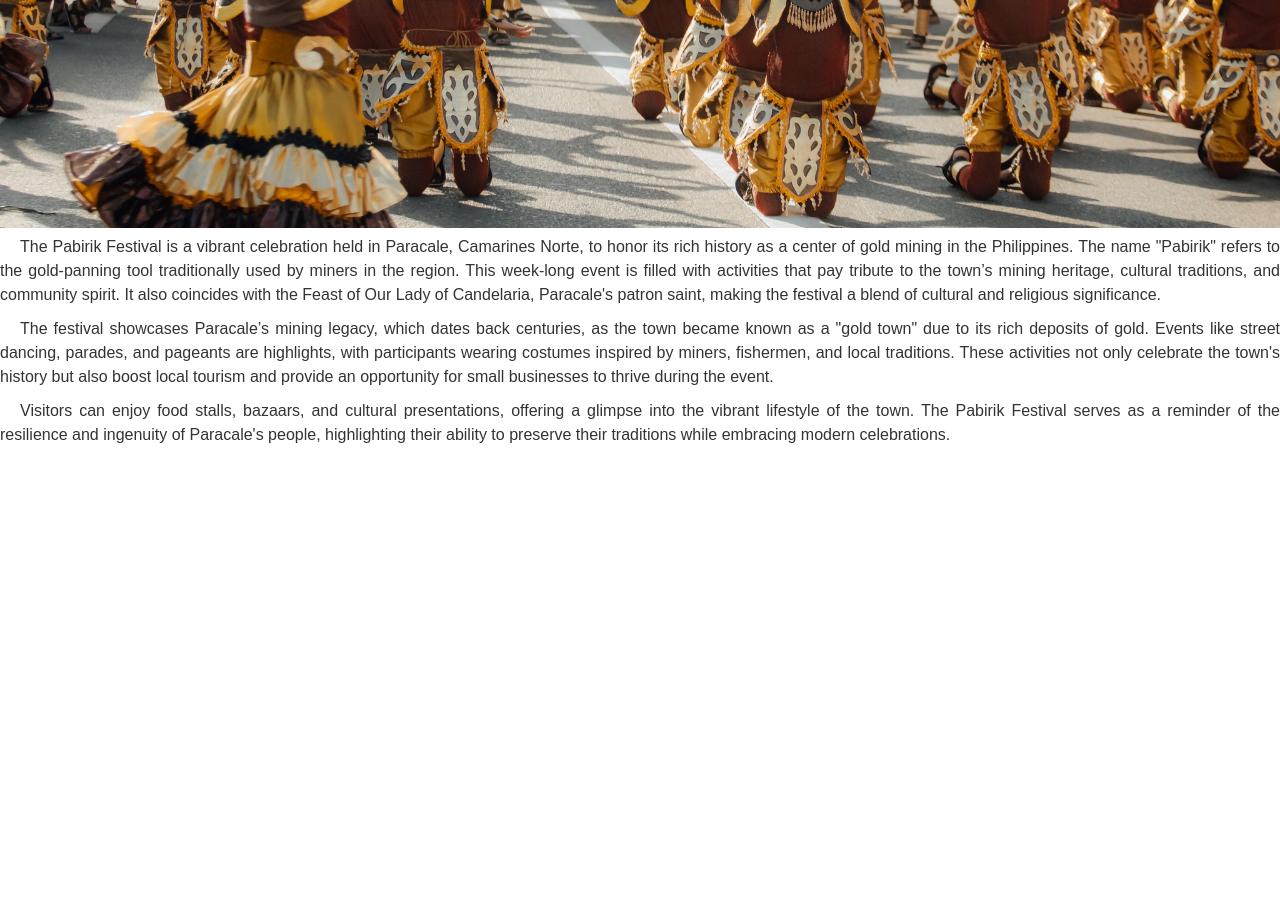
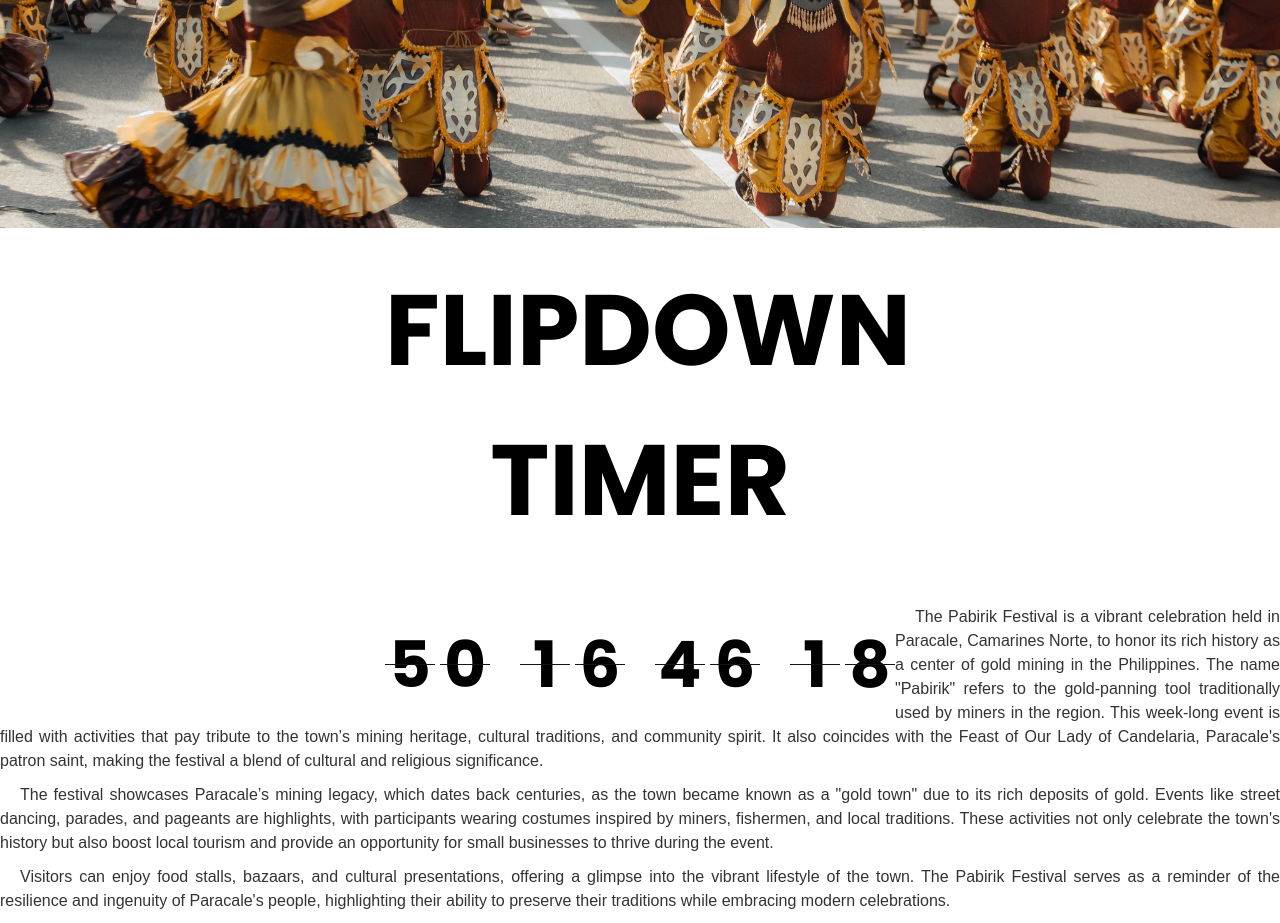
Before and after one commit to yuricynical/festival-calendar, a PHP site: page /main/pabirik.php in a window 1280 px wide. Shown: the part 718-1641 px from the top of the page. Before the commit the page ends 1161 px from the top, so only its background shows below. Run offline with PHP 8.4, Linux system fonts and the light colour scheme.

Commit message:
functional timer (incomplete)

```diff
--- a/main/pabirik.php
+++ b/main/pabirik.php
@@ -3,7 +3,9 @@
 <head>
     <meta charset="UTF-8">
     <meta name="viewport" content="width=device-width, initial-scale=1.0">
+    <link rel="stylesheet" href="../styles/flipdown.css">
     <link rel="stylesheet" href="../styles/details.css">
+    <script src="../scripts/flipdown.js"></script>
     <title>Pabirik Festival</title>
 </head>
 <body>
@@ -11,6 +13,12 @@
     <div class="content">
         <h1>Pabirik Festival</h1>
         <img src="../assets/images/Pabirik.jpg" alt="Pabirik Festival" style="max-width: 100%; height: auto;">
+
+        <div class="timer">
+            <h1>Flipdown Timer</h1>
+            <div id="flipdown" class="flipdown"></div>
+        </div>
+
         <p>
             The Pabirik Festival is a vibrant celebration held in Paracale, Camarines Norte, to honor its rich history as a center of gold mining in the Philippines.
             The name "Pabirik" refers to the gold-panning tool traditionally used by miners in the region. This week-long event is filled with activities that pay tribute to the town’s mining heritage, cultural traditions, and community spirit. It also coincides with the Feast of Our Lady of Candelaria, Paracale's patron saint, making the festival a blend of cultural and religious significance.
@@ -25,5 +33,16 @@
         </p>
 
     </div>
+
+    <script>
+        document.addEventListener('DOMContentLoaded', () => {
+            let timer_ = 1738454400
+            let flipdown = new FlipDown(timer_)
+                .start()
+                .ifEnded(() => {
+                    document.querySelector(".flipdown").innerHTML = `<h2>Timer is ended</h2>`;
+                })
+        })
+    </script>
 </body>
 </html>
--- a/styles/details.css
+++ b/styles/details.css
@@ -112,3 +112,53 @@ body {
     font-size: 15p ;
     color: #333;
 }
+.timer{
+  font-family: 'Poppins';
+  width: 550px;
+  height: 370px;
+  margin: auto;
+  padding: 20px;
+  box-sizing: border-box;
+}
+.timer .flipdown{
+  margin: auto;
+  text-align: center;
+}
+.timer h1{
+  text-align: center;
+  font-size: 100px;
+  text-transform: uppercase;
+  color: fff;
+  margin-bottom: 30px;
+}
+.timer .flipddown h2{
+  text-align: center;
+  font-size: 100px;
+  text-transform: uppercase;
+  color: fff;
+  margin-bottom: 30px;
+  justify-content: center;
+  align-items: center;
+  display: flex;
+}
+.flipdown.flipdown__theme-dark .rotor-group-heading:before {
+  color: #fff;
+}
+
+.rotor-group-heading {
+  margin-bottom: 10px;
+}
+
+.flipdown.flipdown__theme-dark .rotor-bottom, .flipdown.flipdown__theme-dark .rotor-leaf-rear {
+  color: #000;
+  background-color: #fff;
+}
+
+.flipdown.flipdown__theme-dark .rotor, .flipdown.flipdown__theme-dark .rotor-top, .flipdown.flipdown__theme-dark .rotor-leaf-front {
+  color: #000;
+  background-color: #fff;
+}
+
+.flipdown.flipdown__theme-dark .rotor-group:nth-child(n+2):nth-child(-n+3):before, .flipdown.flipdown__theme-dark .rotor-group:nth-child(n+2):nth-child(-n+3):after {
+  background-color: #fff;
+}
--- /dev/null
+++ b/styles/flipdown.css
@@ -0,0 +1,283 @@
+/* THEMES */
+
+/********** Theme: dark **********/
+/* Font styles */
+.flipdown.flipdown__theme-dark {
+    font-family: sans-serif;
+    font-weight: bold;
+  }
+  /* Rotor group headings */
+  .flipdown.flipdown__theme-dark .rotor-group-heading:before {
+    color: #000000;
+  }
+  /* Delimeters */
+  .flipdown.flipdown__theme-dark .rotor-group:nth-child(n+2):nth-child(-n+3):before,
+  .flipdown.flipdown__theme-dark .rotor-group:nth-child(n+2):nth-child(-n+3):after {
+    background-color: #151515;
+  }
+  /* Rotor tops */
+  .flipdown.flipdown__theme-dark .rotor,
+  .flipdown.flipdown__theme-dark .rotor-top,
+  .flipdown.flipdown__theme-dark .rotor-leaf-front {
+    color: #FFFFFF;
+    background-color: #151515;
+  }
+  /* Rotor bottoms */
+  .flipdown.flipdown__theme-dark .rotor-bottom,
+  .flipdown.flipdown__theme-dark .rotor-leaf-rear {
+    color: #EFEFEF;
+    background-color: #202020;
+  }
+  /* Hinge */
+  .flipdown.flipdown__theme-dark .rotor:after {
+    border-top: solid 1px #151515;
+  }
+
+  /********** Theme: light **********/
+  /* Font styles */
+  .flipdown.flipdown__theme-light {
+    font-family: sans-serif;
+    font-weight: bold;
+  }
+  /* Rotor group headings */
+  .flipdown.flipdown__theme-light .rotor-group-heading:before {
+    color: #EEEEEE;
+  }
+  /* Delimeters */
+  .flipdown.flipdown__theme-light .rotor-group:nth-child(n+2):nth-child(-n+3):before,
+  .flipdown.flipdown__theme-light .rotor-group:nth-child(n+2):nth-child(-n+3):after {
+    background-color: #DDDDDD;
+  }
+  /* Rotor tops */
+  .flipdown.flipdown__theme-light .rotor,
+  .flipdown.flipdown__theme-light .rotor-top,
+  .flipdown.flipdown__theme-light .rotor-leaf-front {
+    color: #222222;
+    background-color: #DDDDDD;
+  }
+  /* Rotor bottoms */
+  .flipdown.flipdown__theme-light .rotor-bottom,
+  .flipdown.flipdown__theme-light .rotor-leaf-rear {
+    color: #333333;
+    background-color: #EEEEEE;
+  }
+  /* Hinge */
+  .flipdown.flipdown__theme-light .rotor:after {
+    border-top: solid 1px #222222;
+  }
+
+  /* END OF THEMES */
+
+  .flipdown {
+    overflow: visible;
+    width: 510px;
+    height: 110px;
+  }
+
+  .flipdown .rotor-group {
+    position: relative;
+    float: left;
+    padding-right: 30px;
+  }
+
+  .flipdown .rotor-group:last-child {
+    padding-right: 0;
+  }
+
+  .flipdown .rotor-group-heading:before {
+    display: block;
+    height: 30px;
+    line-height: 30px;
+    text-align: center;
+  }
+
+  .flipdown .rotor-group:nth-child(1) .rotor-group-heading:before {
+    content: attr(data-before);
+  }
+
+  .flipdown .rotor-group:nth-child(2) .rotor-group-heading:before {
+    content: attr(data-before);
+  }
+
+  .flipdown .rotor-group:nth-child(3) .rotor-group-heading:before {
+    content: attr(data-before);
+  }
+
+  .flipdown .rotor-group:nth-child(4) .rotor-group-heading:before {
+    content: attr(data-before);
+  }
+
+  .flipdown .rotor-group:nth-child(n+2):nth-child(-n+3):before {
+    content: '';
+    position: absolute;
+    bottom: 20px;
+    left: 115px;
+    width: 10px;
+    height: 10px;
+    border-radius: 50%;
+  }
+
+  .flipdown .rotor-group:nth-child(n+2):nth-child(-n+3):after {
+    content: '';
+    position: absolute;
+    bottom: 50px;
+    left: 115px;
+    width: 10px;
+    height: 10px;
+    border-radius: 50%;
+  }
+
+  .flipdown .rotor {
+    position: relative;
+    float: left;
+    width: 50px;
+    height: 80px;
+    margin: 0px 5px 0px 0px;
+    border-radius: 4px;
+    font-size: 4rem;
+    text-align: center;
+    perspective: 200px;
+  }
+
+  .flipdown .rotor:last-child {
+    margin-right: 0;
+  }
+
+  .flipdown .rotor-top,
+  .flipdown .rotor-bottom {
+    overflow: hidden;
+    position: absolute;
+    width: 50px;
+    height: 40px;
+  }
+
+  .flipdown .rotor-leaf {
+    z-index: 1;
+    position: absolute;
+    width: 50px;
+    height: 80px;
+    transform-style: preserve-3d;
+    transition: transform 0s;
+  }
+
+  .flipdown .rotor-leaf.flipped {
+    transform: rotateX(-180deg);
+    transition: all 0.5s ease-in-out;
+  }
+
+  .flipdown .rotor-leaf-front,
+  .flipdown .rotor-leaf-rear {
+    overflow: hidden;
+    position: absolute;
+    width: 50px;
+    height: 40px;
+    margin: 0;
+    transform: rotateX(0deg);
+    backface-visibility: hidden;
+    -webkit-backface-visibility: hidden;
+  }
+
+  .flipdown .rotor-leaf-front {
+    line-height: 80px;
+    border-radius: 4px 4px 0px 0px;
+  }
+
+  .flipdown .rotor-leaf-rear {
+    line-height: 0px;
+    border-radius: 0px 0px 4px 4px;
+    transform: rotateX(-180deg);
+  }
+
+  .flipdown .rotor-top {
+    line-height: 80px;
+    border-radius: 4px 4px 0px 0px;
+  }
+
+  .flipdown .rotor-bottom {
+    bottom: 0;
+    line-height: 0px;
+    border-radius: 0px 0px 4px 4px;
+  }
+
+  .flipdown .rotor:after {
+    content: '';
+    z-index: 2;
+    position: absolute;
+    bottom: 0px;
+    left: 0px;
+    width: 50px;
+    height: 40px;
+    border-radius: 0px 0px 4px 4px;
+  }
+
+  @media (max-width: 550px) {
+
+    .flipdown {
+      width: 312px;
+      height: 70px;
+    }
+
+    .flipdown .rotor {
+      font-size: 2.2rem;
+      margin-right: 3px;
+    }
+
+    .flipdown .rotor,
+    .flipdown .rotor-leaf,
+    .flipdown .rotor-leaf-front,
+    .flipdown .rotor-leaf-rear,
+    .flipdown .rotor-top,
+    .flipdown .rotor-bottom,
+    .flipdown .rotor:after {
+      width: 30px;
+    }
+
+    .flipdown .rotor-group {
+      padding-right: 20px;
+    }
+
+    .flipdown .rotor-group:last-child {
+      padding-right: 0px;
+    }
+
+    .flipdown .rotor-group-heading:before {
+      font-size: 0.8rem;
+      height: 20px;
+      line-height: 20px;
+    }
+
+    .flipdown .rotor-group:nth-child(n+2):nth-child(-n+3):before,
+    .flipdown .rotor-group:nth-child(n+2):nth-child(-n+3):after {
+      left: 69px;
+    }
+
+    .flipdown .rotor-group:nth-child(n+2):nth-child(-n+3):before {
+      bottom: 13px;
+      height: 8px;
+      width: 8px;
+    }
+
+    .flipdown .rotor-group:nth-child(n+2):nth-child(-n+3):after {
+      bottom: 29px;
+      height: 8px;
+      width: 8px;
+    }
+
+    .flipdown .rotor-leaf-front,
+    .flipdown .rotor-top {
+      line-height: 50px;
+    }
+
+    .flipdown .rotor-leaf,
+    .flipdown .rotor {
+      height: 50px;
+    }
+
+    .flipdown .rotor-leaf-front,
+    .flipdown .rotor-leaf-rear,
+    .flipdown .rotor-top,
+    .flipdown .rotor-bottom,
+    .flipdown .rotor:after {
+      height: 25px;
+    }
+  }
```
Also changed, not shown: scripts/flipdown.js (added, +277 -0 lines).
